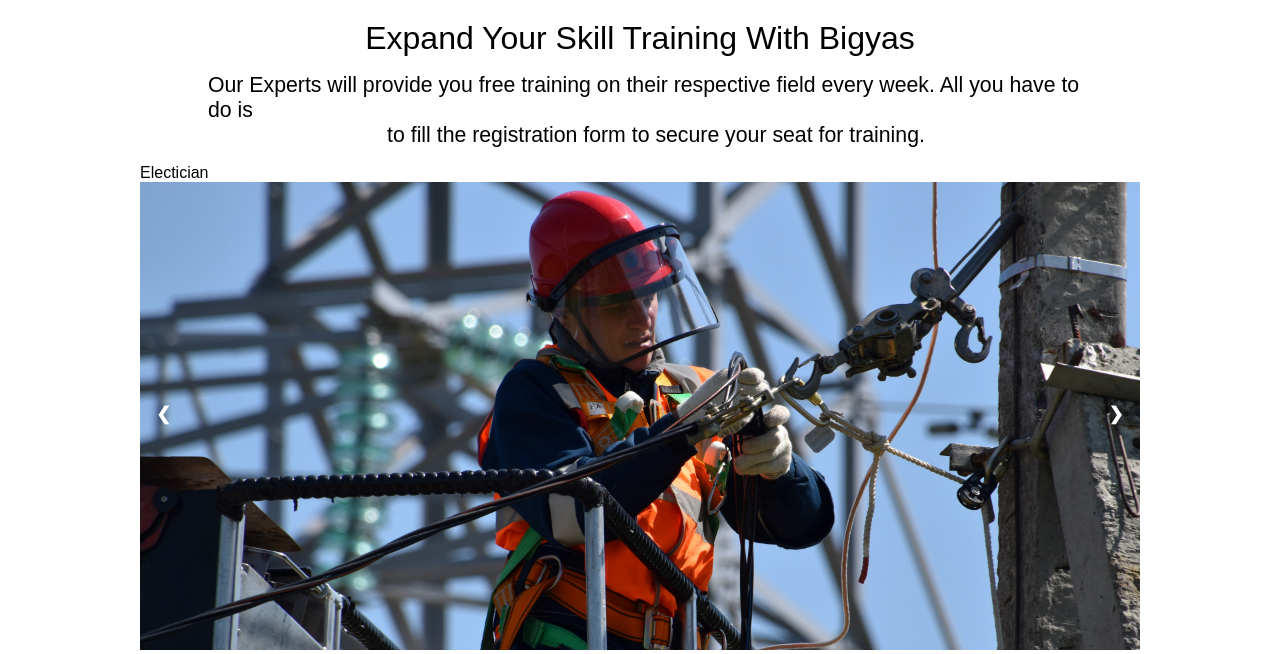
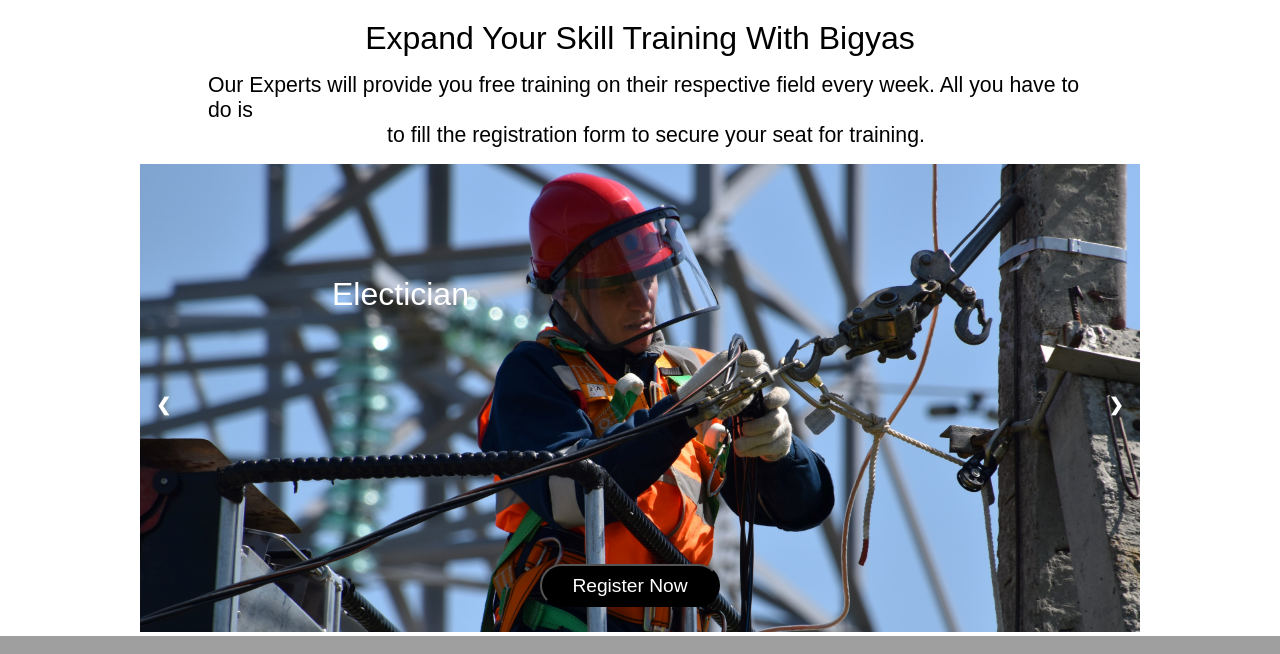
Before and after one commit to gulabi-squad/bigya, a Python web app: template templates/homepage.html in a window 1280 px wide. Shown: the part 718-1372 px from the top of the page. Run offline with Jinja, Linux system fonts and the light colour scheme; the template is opened without the code that fills it, so the values that code supplies are empty; some libraries are stand-ins or nearby versions.

Commit message:
homepage update 5

```diff
--- a/static/homepage.css
+++ b/static/homepage.css
@@ -331,6 +331,47 @@ a:hover{
 }
 
 
+.fade{
+    position: relative;
+}
+
+.mySlides p{
+    position: absolute;
+    margin-top: 7rem;
+    margin-left: 12rem;
+    font-size: 2rem;
+    color: white;
+}
+
+.toilet p{
+    position: absolute;
+    margin-top: 2rem;
+    margin-left: 2rem;
+    font-size: 2rem;
+    color: white;
+}
+
+.mySlides .register-now-btn{
+    position: absolute;
+    margin-top: 25rem;
+    margin-left:25rem;
+
+}
+
+
+
+.mySlides input[type="submit"] {
+    display: block;
+    background:black;
+    color: white;
+    height: 43px;
+    width: 180px;
+    text-align: center;
+
+    border-radius: 5rem;
+    font-size: 1.2rem;
+    color: white;
+}
 
 
 
--- a/templates/homepage.html
+++ b/templates/homepage.html
@@ -110,14 +110,17 @@
 <div class="slideshow-container">
 
     <div class="mySlides fade">
+        <input class="register-now-btn" type="submit" name="" id="" value="Register Now">
         <p class="text1">Electician</p>
       <img src="/static/electrician_at_poll_2.jpg">
 
     </div>
 
-    <div class="mySlides fade">
-        <p>Toilet Cleaner</p>
+    <div class="mySlides fade toilet">
+        <input class="register-now-btn" type="submit" name="" id="" value="Register Now">
+        <p class="text2">Toilet Cleaner</p>
       <img src="/static/toilet_cleaner.jpg">
+
     </div>
 
 
```
